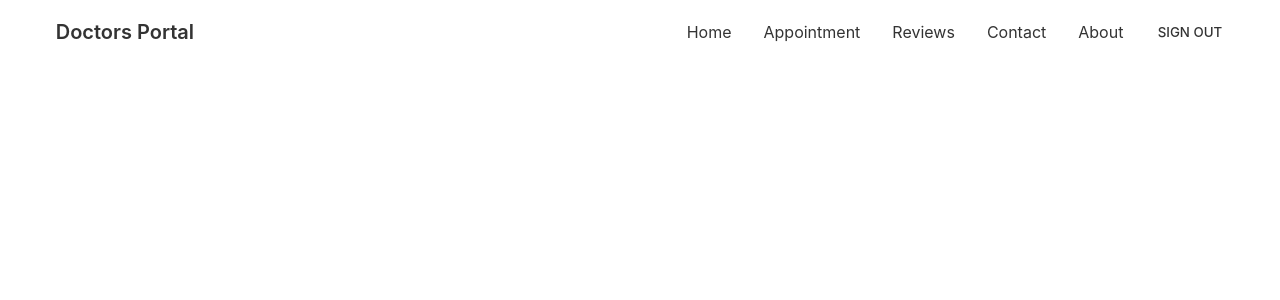
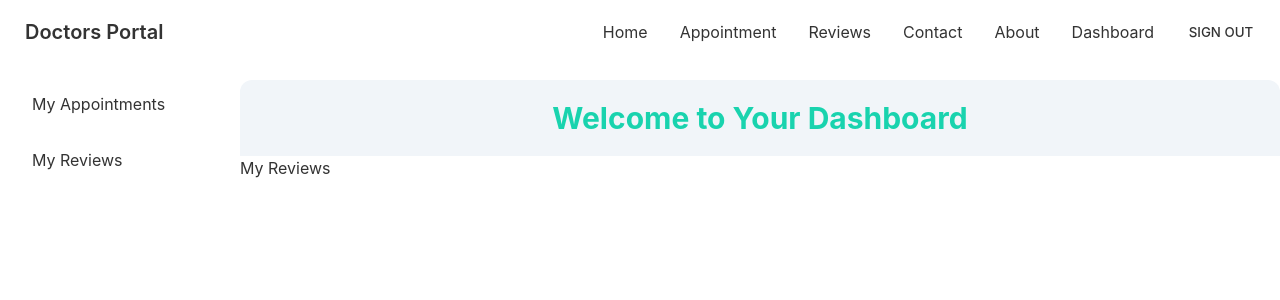
Before and after one commit to MuzakkirHossainMinhaz/doctors-portal-client-side, a React (Create React App) app: page /dashboard/review in a window 1280 px wide. Shown: the top 300 px of the page. Built offline with nearby package versions, Linux system fonts and the light colour scheme; no server answers; sample sign-in values are in the browser's storage.

Commit message:
dashboard updated

```diff
--- a/src/App.js
+++ b/src/App.js
@@ -11,6 +11,9 @@
 import Navbar from './Pages/Shared/Navbar/Navbar';
 import { ToastContainer, toast } from 'react-toastify';
 import 'react-toastify/dist/ReactToastify.css';
+import Dashboard from './Pages/Dashboard/Dashboard';
+import MyAppointments from './Pages/Dashboard/MyAppointments';
+import MyReviews from './Pages/Dashboard/MyReviews';
 
 function App() {
   return (
@@ -23,8 +26,15 @@
           <RequireAuth>
             <Appointment />
           </RequireAuth>
-        }
-        ></Route>
+        }></Route>
+        <Route path='/dashboard' element={
+          <RequireAuth>
+            <Dashboard />
+          </RequireAuth>
+        }>
+          <Route index element={<MyAppointments />} />
+          <Route path='review' element={<MyReviews />} />
+        </Route>
         <Route path='/reviews' element={<Reviews />}></Route>
         <Route path='/contact' element={<Contact />}></Route>
         <Route path='/about' element={<About />}></Route>
--- /dev/null
+++ b/src/Pages/Dashboard/Dashboard.js
@@ -0,0 +1,27 @@
+import React from 'react';
+import { Link, Outlet } from 'react-router-dom';
+
+const Dashboard = () => {
+    return (
+        <div className='mx-auto max-w-screen-xl'>
+            <div class="drawer drawer-mobile">
+                <input id="dashboard-sidebar" type="checkbox" class="drawer-toggle" />
+                <div class="drawer-content mt-4">
+                    <h1 className='font-bold text-3xl text-secondary text-center bg-slate-100 p-5 rounded-t-xl'>Welcome to Your Dashboard</h1>
+                    <Outlet/>
+                </div>
+                <div class="drawer-side">
+                    <label for="dashboard-sidebar" class="drawer-overlay"></label>
+                    <ul class="menu p-4 overflow-y-auto w-60 bg-base-100 text-base-content">
+                        {/* <!-- Sidebar content here --> */}
+                        <li className='mb-2'><Link to='/dashboard'>My Appointments</Link></li>
+                        <li className='mb-2'><Link to='/dashboard/review'>My Reviews</Link></li>
+                    </ul>
+
+                </div>
+            </div>
+        </div>
+    );
+};
+
+export default Dashboard;
--- /dev/null
+++ b/src/Pages/Dashboard/MyAppointments.js
@@ -0,0 +1,54 @@
+import React, { useEffect, useState } from 'react';
+import { useAuthState } from 'react-firebase-hooks/auth';
+import auth from '../../firebase.init';
+
+const MyAppointments = () => {
+    const [appointments, setAppointments] = useState([]);
+    const [user] = useAuthState(auth);
+
+    useEffect(() => {
+        if (user) {
+            fetch(`http://localhost:5000/booking?patient=${user.email}`)
+                .then(res => res.json())
+                .then(data => setAppointments(data));
+        }
+    }, [user])
+
+    const current = new Date();
+    const todayDate = `${current.getDate()}/${current.getMonth() + 1}/${current.getFullYear()}`;
+
+    return (
+        <div className='bg-slate-50 rounded-b-xl p-5'>
+            <div className='pb-4 flex justify-between items-center'>
+                <h1 className='text-2xl'>My Appointments</h1>
+                <button class="btn btn-outline px-10">{todayDate}</button>
+            </div>
+            <div class="overflow-x-auto">
+                <table class="table w-full">
+                    <thead>
+                        <tr>
+                            <th></th>
+                            <th>Name</th>
+                            <th>Treatment</th>
+                            <th>Date</th>
+                            <th>Time</th>
+                        </tr>
+                    </thead>
+                    <tbody>
+                        {
+                            appointments.map((a, idx) => <tr>
+                                <th>{idx + 1}</th>
+                                <td>{a.patientName}</td>
+                                <td>{a.treatment}</td>
+                                <td>{a.date}</td>
+                                <td>{a.slot}</td>
+                            </tr>)
+                        }
+                    </tbody>
+                </table>
+            </div>
+        </div>
+    );
+};
+
+export default MyAppointments;
--- /dev/null
+++ b/src/Pages/Dashboard/MyReviews.js
@@ -0,0 +1,11 @@
+import React from 'react';
+
+const MyReviews = () => {
+    return (
+        <div>
+            <h1>My Reviews</h1>
+        </div>
+    );
+};
+
+export default MyReviews;
--- a/src/Pages/Shared/Navbar/Navbar.js
+++ b/src/Pages/Shared/Navbar/Navbar.js
@@ -17,10 +17,13 @@
         <li><Link to='/reviews'>Reviews</Link></li>
         <li><Link to='/contact'>Contact</Link></li>
         <li><Link to='/about'>About</Link></li>
+        {
+            user && <li><Link to='/dashboard'>Dashboard</Link></li>
+        }
         <li>{user ? <button onClick={signout} className="btn btn-ghost font-medium">Sign Out</button> : <Link to='/login'>Login</Link>}</li>
     </>
     return (
-        <div className="navbar bg-base-100 justify-center">
+        <div className="navbar bg-base-100 mx-auto max-w-screen-xl">
             <div className="navbar-start">
                 <div className="dropdown">
                     <label tabIndex="0" className="btn btn-ghost lg:hidden">
@@ -37,6 +40,11 @@
                     {menuItems}
                 </ul>
             </div>
+            <div className="navbar-end lg:hidden">
+                <label tabIndex="1" for="dashboard-sidebar" className="btn btn-ghost">
+                    <svg xmlns="http://www.w3.org/2000/svg" className="h-5 w-5" fill="none" viewBox="0 0 24 24" stroke="currentColor"><path strokeLinecap="round" strokeLinejoin="round" strokeWidth="2" d="M4 6h16M4 12h8m-8 6h16" /></svg>
+                </label>
+            </div>
         </div>
     );
 };
```
